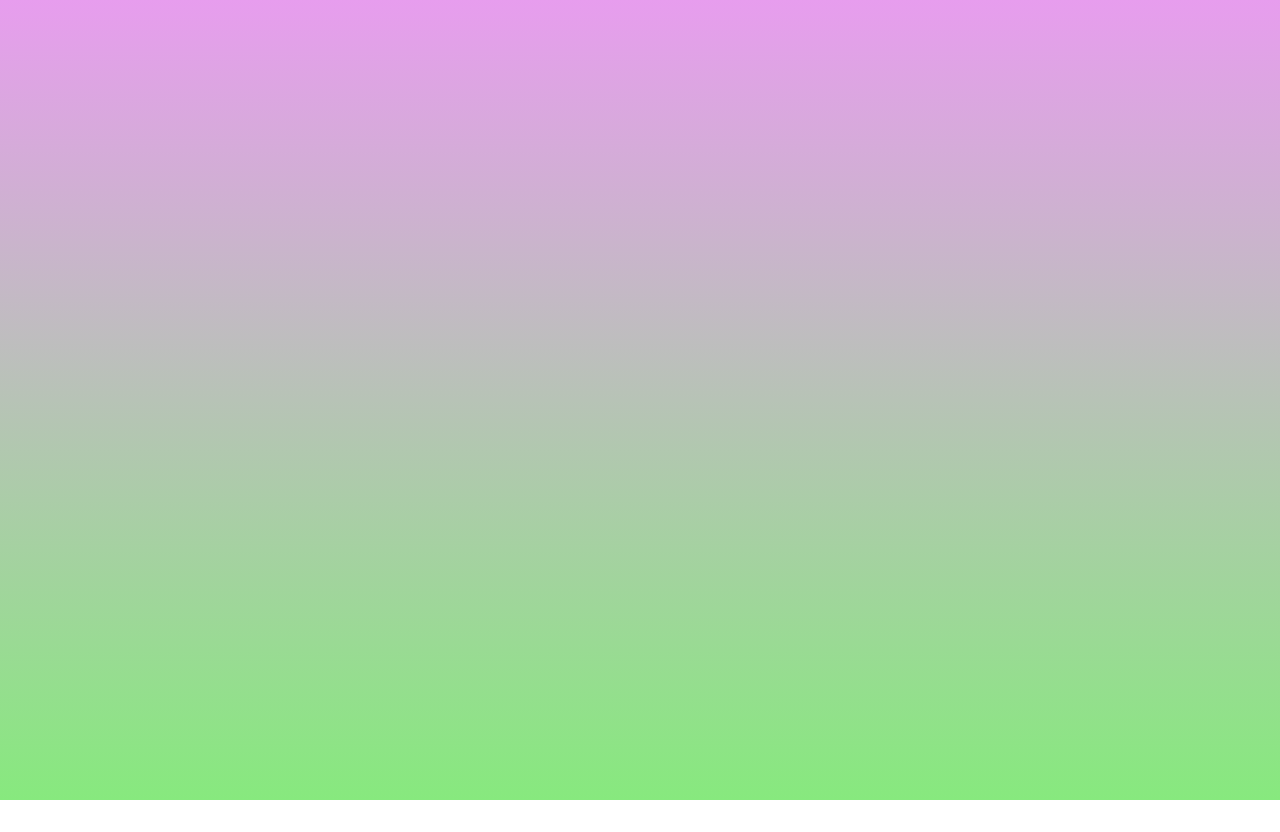
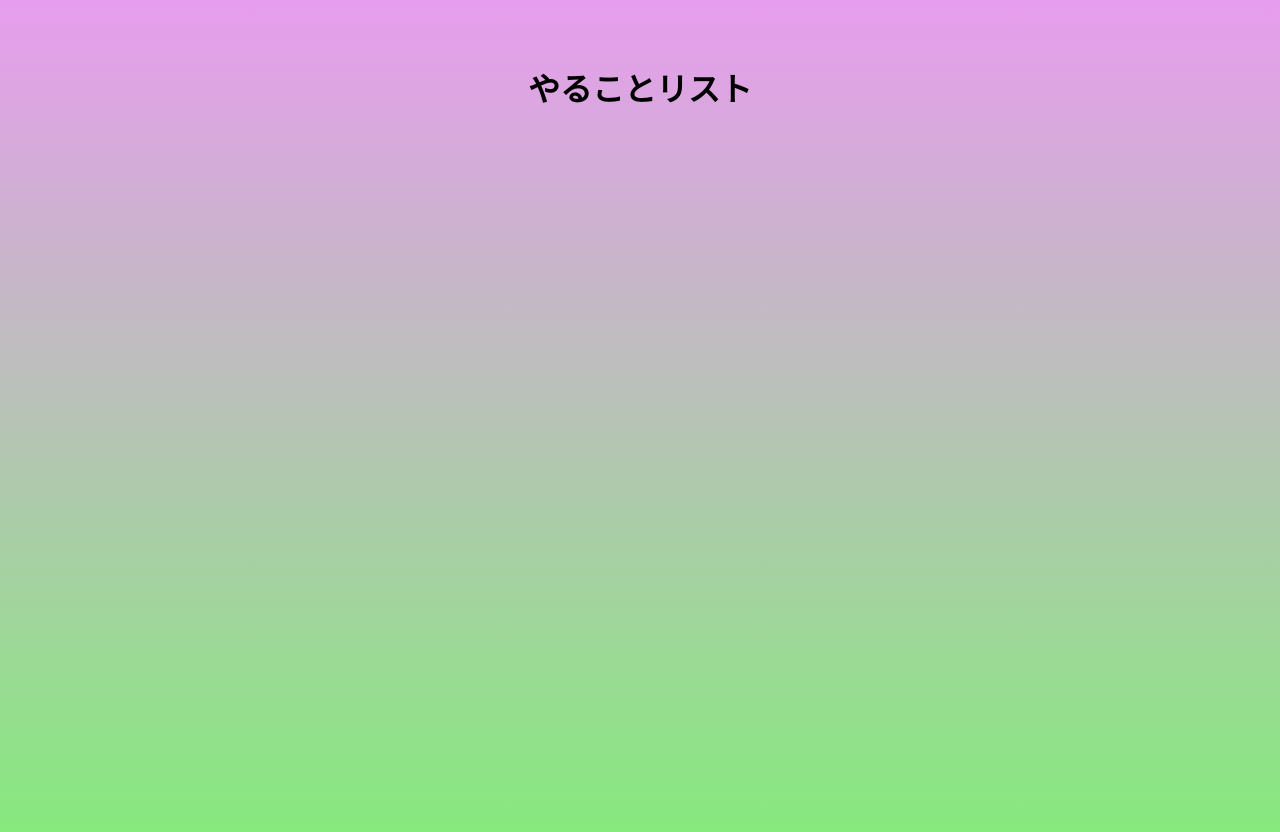
Before and after one commit to Yu-326-ta/react_todo_list, a React (Create React App) app: page / in a window 1280 px wide. Before the commit the page ends 800 px from the top, so only its background shows below. Built offline with nearby package versions, Linux system fonts and the light colour scheme.

Commit message:
タイトル追加

```diff
--- a/src/App.js
+++ b/src/App.js
@@ -1,9 +1,10 @@
 import './App.css';
+import {Title} from "./components/Title";
 
 function App() {
   return (
-    <div className="App">
-
+    <div className="body">
+      <Title />
     </div>
   );
 }
--- /dev/null
+++ b/src/components/Title.jsx
@@ -0,0 +1,11 @@
+import React from 'react'
+
+export const Title = () => {
+  return (
+    <div>
+        <header>
+            <h1>やることリスト</h1>
+        </header>
+    </div>
+  )
+}
```
